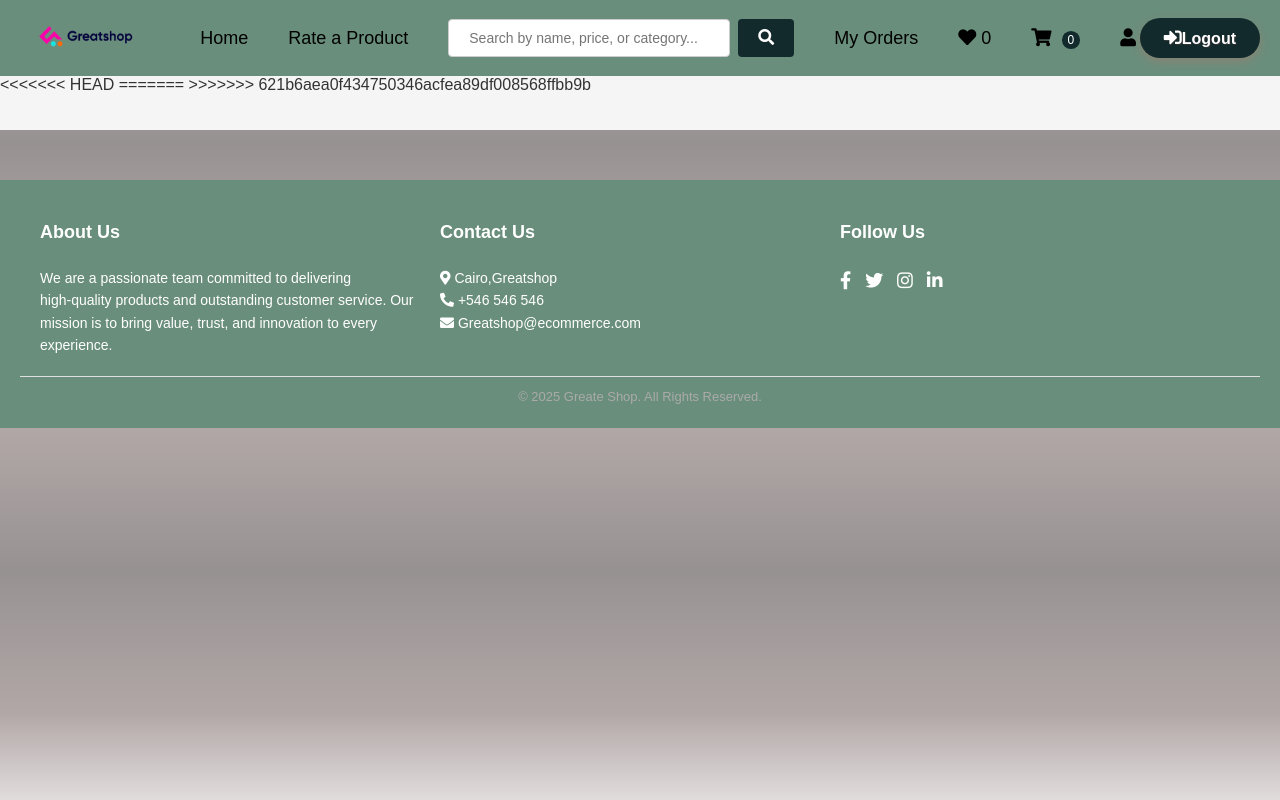
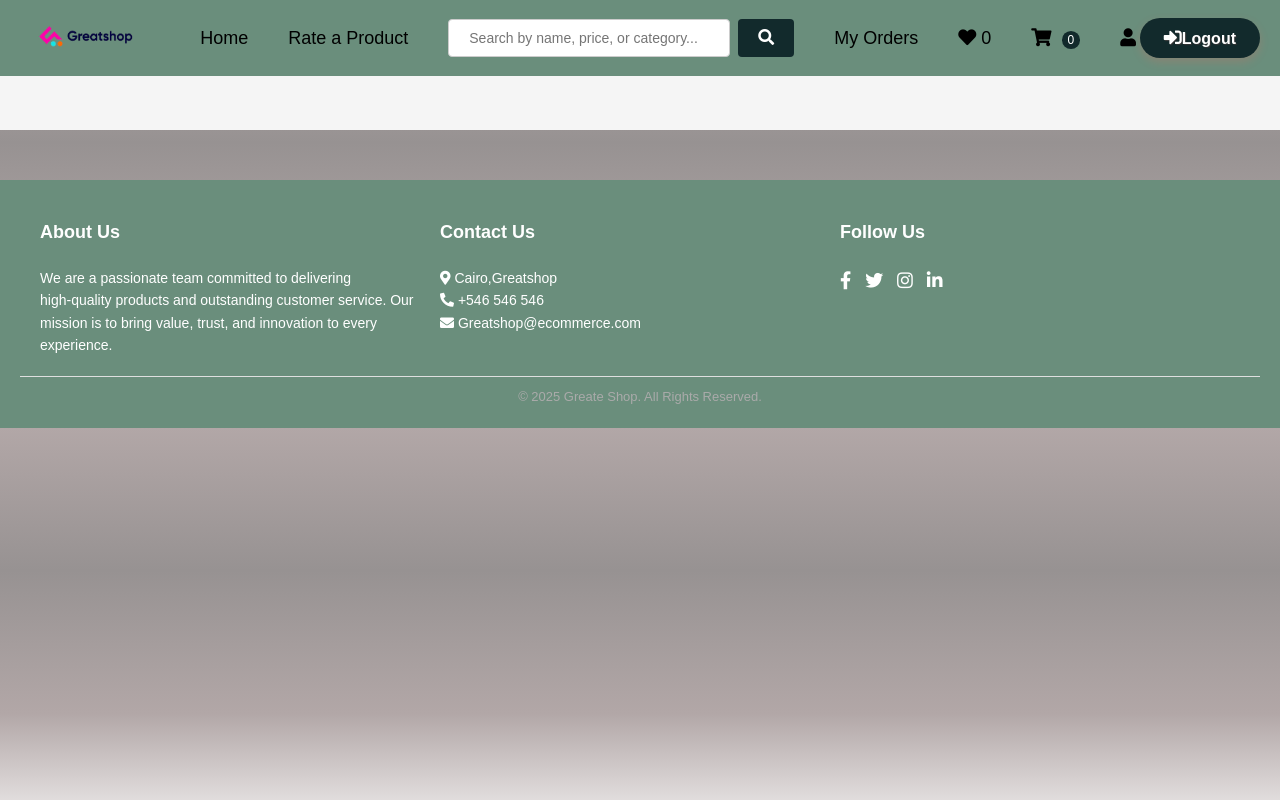
Before and after one commit to devMahmoudEmad/E-Commerce-platform, a plain HTML site: page index.html in a window 1280 px wide. Drawn offline with Linux system fonts and the light colour scheme; some packages are replaced by stand-ins of ours; no server answers; a script that the page names is missing.

Commit message:
mmmmmmmmm

```diff
--- a/index.html
+++ b/index.html
@@ -49,10 +49,6 @@
     </div>
   </nav>
     <main id="content">
-<<<<<<< HEAD
-
-=======
->>>>>>> 621b6aea0f434750346acfea89df008568ffbb9b
 <br> <br>
 <br>
 
```
